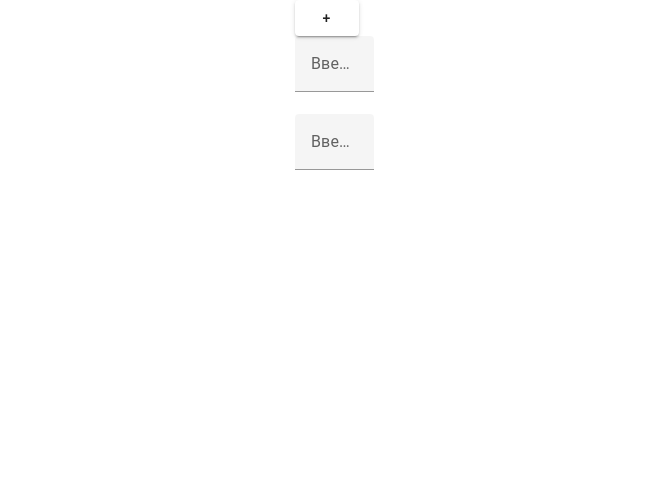
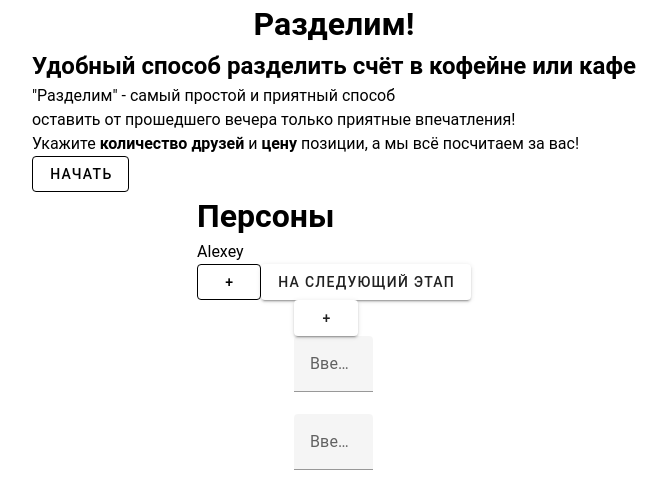
Before and after one commit to thelifeofmiwa/razdelim_spa_js, a Vue app: page / in a window 1280 px wide. Shown: the top 486 px of the page, without its empty margins (306-973 px from the left). Built offline with nearby package versions, Linux system fonts and the light colour scheme.

Commit message:
add some examples froc chekc work

```diff
--- a/src/App.vue
+++ b/src/App.vue
@@ -1,5 +1,7 @@
 <template>
   <div id="app">
+    <start-page></start-page>
+    <persons-page></persons-page>
     <products-page></products-page>
   </div>
 </template>
--- a/src/components/StartPage.vue
+++ b/src/components/StartPage.vue
@@ -27,11 +27,6 @@ export default {
 </script>
 
 <style scoped>
-#start {
-	display: flex;
-	flex-direction: column;
-	align-items: center;
-}
 header {
 	text-align: center;
 }
--- a/src/stores/persons.js
+++ b/src/stores/persons.js
@@ -3,7 +3,7 @@ import { defineStore } from "pinia";
 const usePersonsStore = defineStore("persons", {
 	state: () => ({
 		persons: [
-            'Alexey', 'Vitalii', 'Sergey'
+            'Alexey'
         ],
 	}),
     actions: {
```
